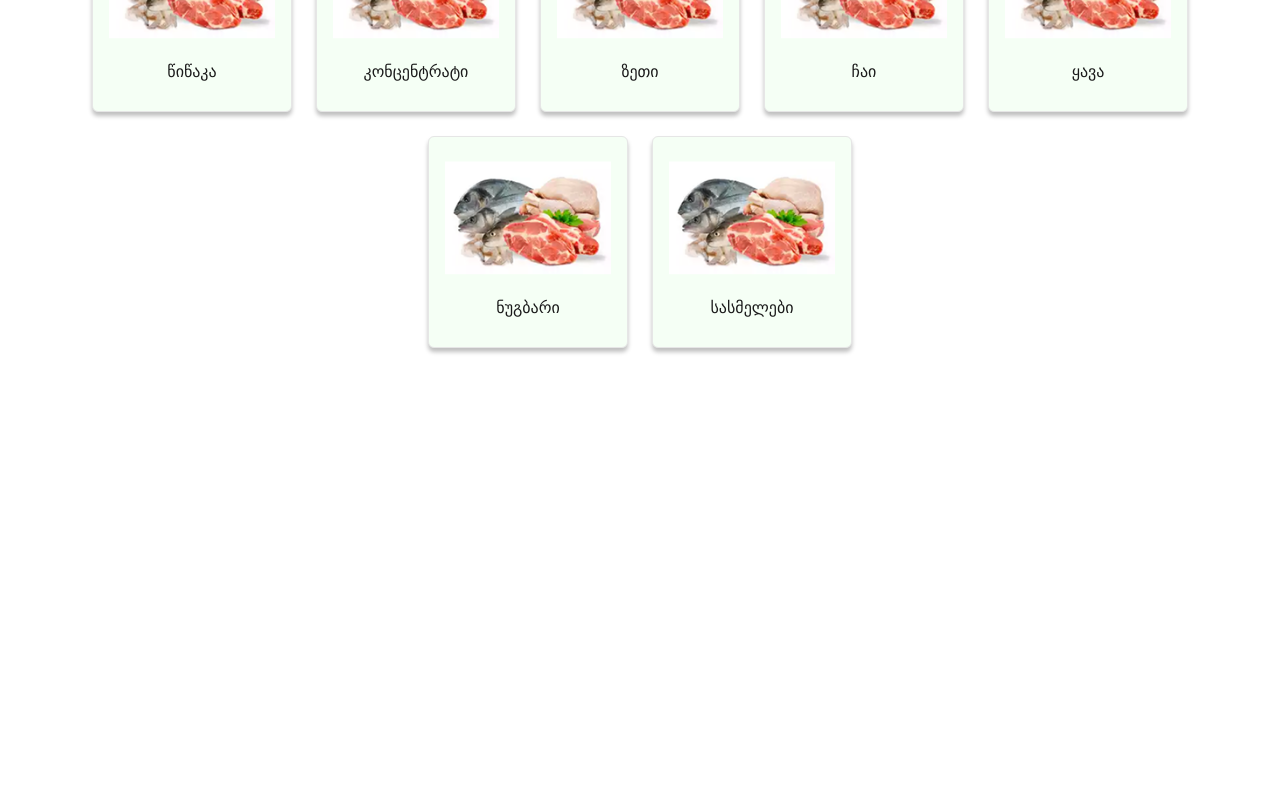
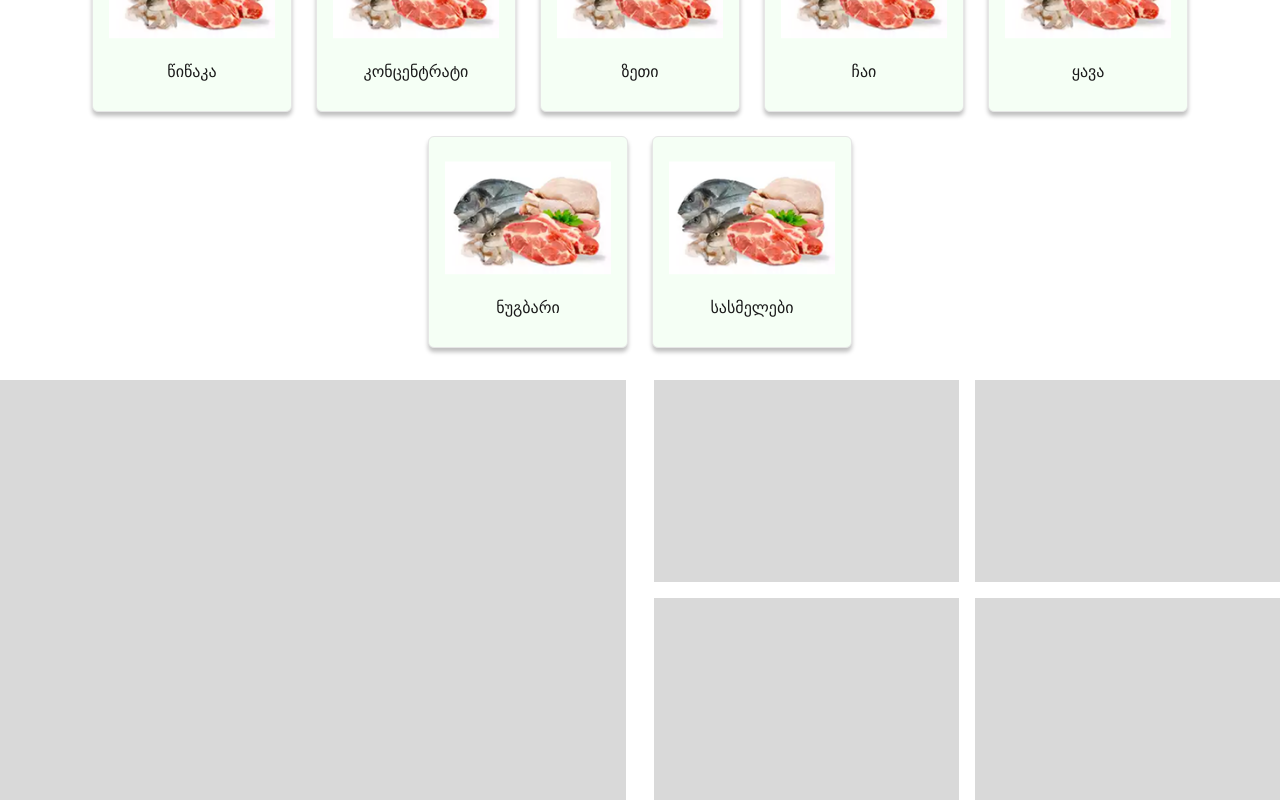
Before and after one commit to Synaptica-Development/Farmers, a Next.js app: page / in a window 1280 px wide. Shown: the part 516-1316 px from the top of the page. Before the commit the page ends 896 px from the top, so only its background shows below. Built offline with nearby package versions, Linux system fonts and the light colour scheme.

Commit message:
feat: added general styles

```diff
--- /dev/null
+++ b/app/components/Advertisements/Advertisements.module.scss
@@ -0,0 +1,25 @@
+@use '../../colors' as *;
+
+.wrapper {
+    display: grid;
+    max-width: 1440px;
+    width: 100%;
+    height: 420px;
+    grid-template-columns: 1fr 1fr;
+    grid-gap: 28px;
+    margin: 0 auto;
+}
+
+.left {
+    background: #D9D9D9;
+
+}
+
+.right {
+    display: grid;
+    grid-template-columns: 1fr 1fr;
+    gap: 16px;
+}
+.right > div {
+    background: #D9D9D9;
+}
--- /dev/null
+++ b/app/components/Advertisements/Advertisements.tsx
@@ -0,0 +1,17 @@
+import styles from './Advertisements.module.scss';
+
+const Advertisements = () => {
+  return (
+    <div className={styles.wrapper}>
+      <div className={styles.left}></div>
+      <div className={styles.right}>
+        <div></div>
+        <div></div>
+        <div></div>
+        <div></div>
+      </div>
+    </div>
+  );
+};
+
+export default Advertisements;
--- a/app/page.tsx
+++ b/app/page.tsx
@@ -1,3 +1,4 @@
+import Advertisements from "./components/Advertisements/Advertisements";
 import Categories from "./components/Categories/Categories";
 import Header from "./components/Header/Header";
 
@@ -6,6 +7,7 @@ export default function Home() {
     <div>
       <Header/>
       <Categories/>
+      <Advertisements/>
     </div>
   );
 }
```
